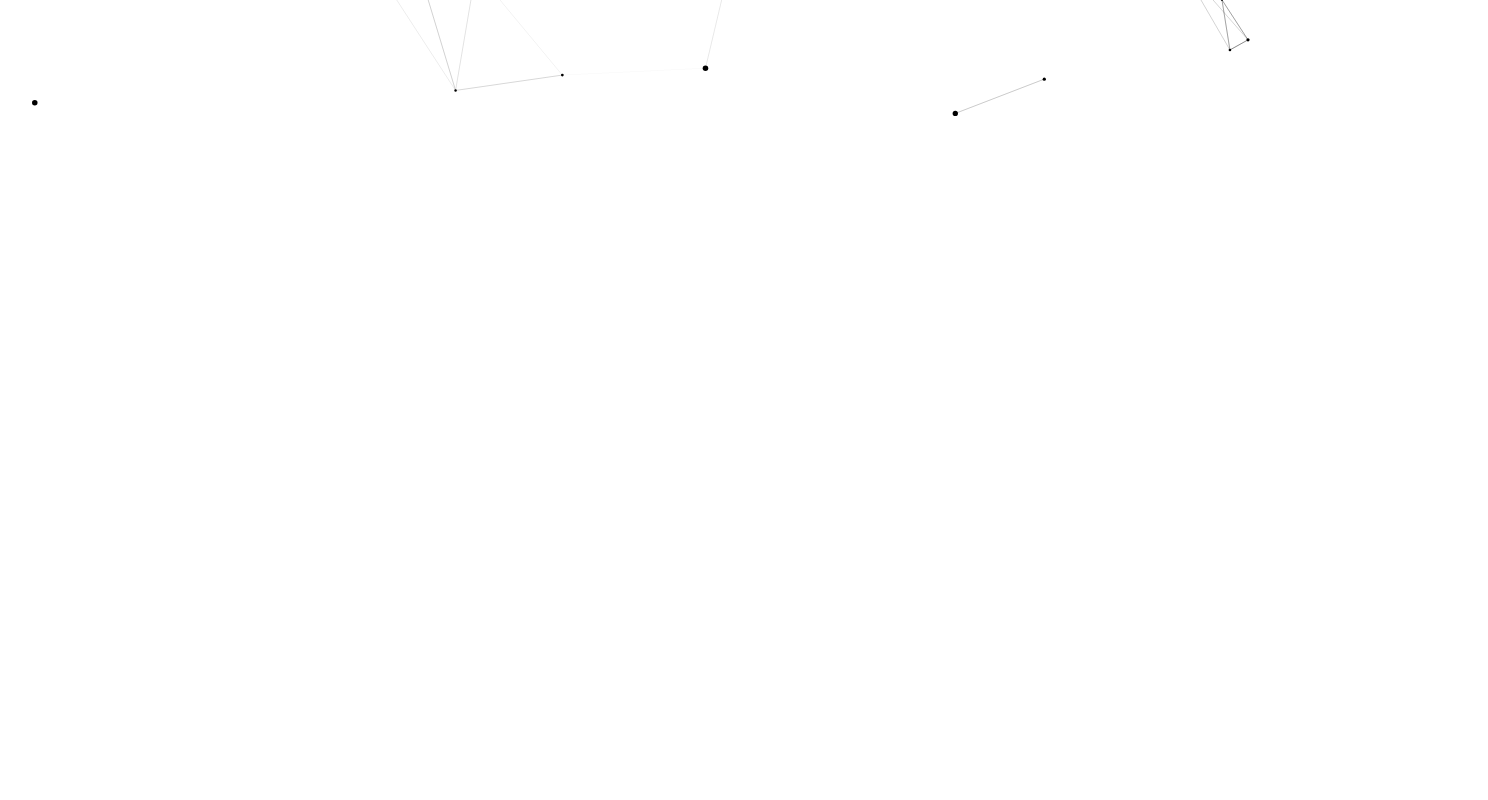
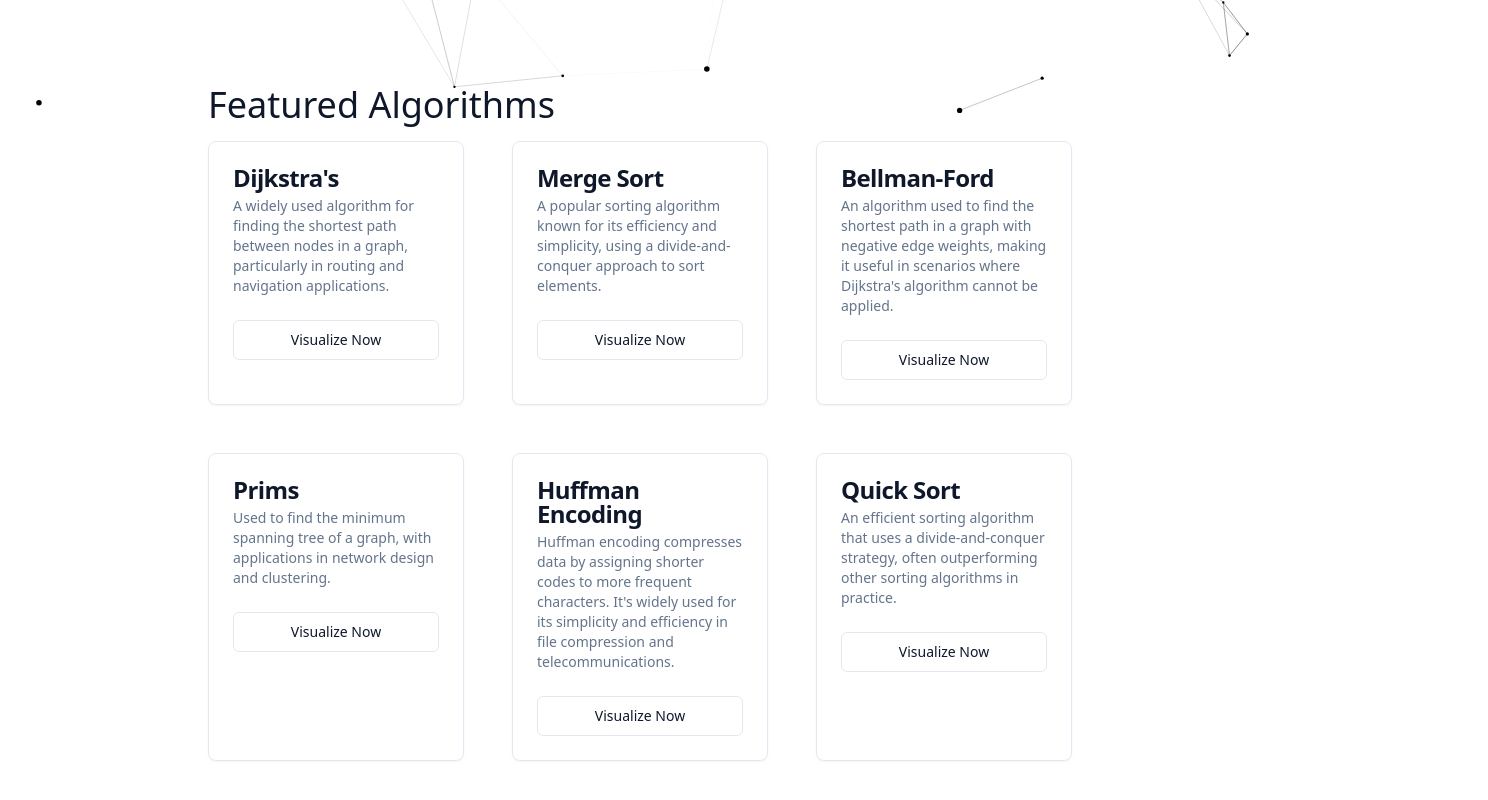
Before and after one commit to jhutchings99/algorithm-visualizer, a Next.js app in the folder src/public/: page / in a window 1280 px wide. Shown: the part 666-1466 px from the top of the page, 1488 px wide, since content can reach past the window. Before the commit the page ends 800 px from the top, so only its background shows below. Built offline with nearby package versions, Linux system fonts and the light colour scheme.

Commit message:
feat: add feature algorithms section onto landing page

```diff
--- a/src/public/app/page.tsx
+++ b/src/public/app/page.tsx
@@ -1,11 +1,156 @@
 import MainNavigation from "@/components/main-navigation";
 import ParticlesComponent from "@/components/particle-background";
+import { Button } from "@/components/ui/button";
+import {
+  Card,
+  CardContent,
+  CardDescription,
+  CardFooter,
+  CardHeader,
+  CardTitle,
+} from "@/components/ui/card";
+import Link from "next/link";
 
 export default function Home() {
   return (
     <main>
       <MainNavigation />
       <ParticlesComponent />
+
+      <div className="mt-40 mb-48 w-screen mx-52">
+        <h1 className="text-6xl font-bold pb-10">Welcome to Visualgorithms</h1>
+        <h2 className="text-4xl font-medium pb-4 text-wrap max-w-[60vw]">
+          Dive into Algorithms & Data Structures visually! Explore sorting,
+          graph traversal, trees, and more. Perfect for learners and developers
+          alike.
+        </h2>
+        <Button
+          variant="outline"
+          className="bg-transparent backdrop-blur-sm px-12 py-6 text-xl"
+        >
+          Learn More
+        </Button>
+      </div>
+
+      <div className="max-w-screen mx-52">
+        <h2 className="text-4xl font-medium pb-4">Featured Algorithms</h2>
+        <div className="flex justify-between">
+          <Card className="w-[20vw] backdrop-blur-sm bg-transparent">
+            <CardHeader>
+              <CardTitle>Dijkstra's</CardTitle>
+              <CardDescription>
+                A widely used algorithm for finding the shortest path between
+                nodes in a graph, particularly in routing and navigation
+                applications.
+              </CardDescription>
+            </CardHeader>
+            <CardFooter>
+              <Button
+                variant="outline"
+                className="bg-transparent backdrop-blur-sm w-full"
+              >
+                <Link href="graph/dijkstra">Visualize Now</Link>
+              </Button>
+            </CardFooter>
+          </Card>
+
+          <Card className="w-[20vw] backdrop-blur-sm bg-transparent">
+            <CardHeader>
+              <CardTitle>Merge Sort</CardTitle>
+              <CardDescription>
+                A popular sorting algorithm known for its efficiency and
+                simplicity, using a divide-and-conquer approach to sort
+                elements.
+              </CardDescription>
+            </CardHeader>
+            <CardFooter>
+              <Button
+                variant="outline"
+                className="bg-transparent backdrop-blur-sm w-full"
+              >
+                <Link href="array/merge-sort">Visualize Now</Link>
+              </Button>
+            </CardFooter>
+          </Card>
+
+          <Card className="w-[20vw] backdrop-blur-sm bg-transparent">
+            <CardHeader>
+              <CardTitle>Bellman-Ford </CardTitle>
+              <CardDescription>
+                An algorithm used to find the shortest path in a graph with
+                negative edge weights, making it useful in scenarios where
+                Dijkstra's algorithm cannot be applied.
+              </CardDescription>
+            </CardHeader>
+            <CardFooter>
+              <Button
+                variant="outline"
+                className="bg-transparent backdrop-blur-sm w-full"
+              >
+                <Link href="graph/bellman-ford">Visualize Now</Link>
+              </Button>
+            </CardFooter>
+          </Card>
+        </div>
+
+        <div className="flex max-w-screen justify-between py-12">
+          <Card className="w-[20vw] backdrop-blur-sm bg-transparent">
+            <CardHeader>
+              <CardTitle>Prims</CardTitle>
+              <CardDescription>
+                Used to find the minimum spanning tree of a graph, with
+                applications in network design and clustering.
+              </CardDescription>
+            </CardHeader>
+            <CardFooter>
+              <Button
+                variant="outline"
+                className="bg-transparent backdrop-blur-sm w-full"
+              >
+                <Link href="graph/dijkstra">Visualize Now</Link>
+              </Button>
+            </CardFooter>
+          </Card>
+
+          <Card className="w-[20vw] backdrop-blur-sm bg-transparent">
+            <CardHeader>
+              <CardTitle>Huffman Encoding</CardTitle>
+              <CardDescription>
+                Huffman encoding compresses data by assigning shorter codes to
+                more frequent characters. It's widely used for its simplicity
+                and efficiency in file compression and telecommunications.
+              </CardDescription>
+            </CardHeader>
+            <CardFooter>
+              <Button
+                variant="outline"
+                className="bg-transparent backdrop-blur-sm w-full"
+              >
+                <Link href="array/merge-sort">Visualize Now</Link>
+              </Button>
+            </CardFooter>
+          </Card>
+
+          <Card className="w-[20vw] backdrop-blur-sm bg-transparent">
+            <CardHeader>
+              <CardTitle>Quick Sort</CardTitle>
+              <CardDescription>
+                An efficient sorting algorithm that uses a divide-and-conquer
+                strategy, often outperforming other sorting algorithms in
+                practice.
+              </CardDescription>
+            </CardHeader>
+            <CardFooter>
+              <Button
+                variant="outline"
+                className="bg-transparent backdrop-blur-sm w-full"
+              >
+                <Link href="graph/bellman-ford">Visualize Now</Link>
+              </Button>
+            </CardFooter>
+          </Card>
+        </div>
+      </div>
     </main>
   );
 }
--- a/src/public/components/main-navigation.tsx
+++ b/src/public/components/main-navigation.tsx
@@ -257,7 +257,7 @@ const hashTable: { title: string; href: string; description: string }[] = [
 
 export default function MainNavigation() {
   return (
-    <NavigationMenu className="border-b">
+    <NavigationMenu className="border-b backdrop-blur-sm">
       <NavigationMenuList className="flex justify-between w-screen p-4">
         <div className="flex gap-2 items-center">
           <Image
@@ -272,7 +272,9 @@ export default function MainNavigation() {
         </div>
         <div className="flex gap-2">
           <NavigationMenuItem>
-            <NavigationMenuTrigger>Array</NavigationMenuTrigger>
+            <NavigationMenuTrigger className="bg-transparent">
+              Array
+            </NavigationMenuTrigger>
             <NavigationMenuContent>
               <ul className="grid w-[400px] gap-3 p-4 md:w-[500px] md:grid-cols-2 lg:w-[600px] ">
                 {array.map((algorithm) => (
@@ -288,7 +290,9 @@ export default function MainNavigation() {
             </NavigationMenuContent>
           </NavigationMenuItem>
           <NavigationMenuItem>
-            <NavigationMenuTrigger>Stack</NavigationMenuTrigger>
+            <NavigationMenuTrigger className="bg-transparent">
+              Stack
+            </NavigationMenuTrigger>
             <NavigationMenuContent>
               <ul className="grid w-[400px] gap-3 p-4 md:w-[500px] md:grid-cols-2 lg:w-[600px] ">
                 {stack.map((algorithm) => (
@@ -304,7 +308,9 @@ export default function MainNavigation() {
             </NavigationMenuContent>
           </NavigationMenuItem>
           <NavigationMenuItem>
-            <NavigationMenuTrigger>Queue</NavigationMenuTrigger>
+            <NavigationMenuTrigger className="bg-transparent">
+              Queue
+            </NavigationMenuTrigger>
             <NavigationMenuContent>
               <ul className="grid w-[400px] gap-3 p-4 md:w-[500px] md:grid-cols-2 lg:w-[600px] ">
                 {queue.map((algorithm) => (
@@ -320,7 +326,9 @@ export default function MainNavigation() {
             </NavigationMenuContent>
           </NavigationMenuItem>
           <NavigationMenuItem>
-            <NavigationMenuTrigger>Linked List</NavigationMenuTrigger>
+            <NavigationMenuTrigger className="bg-transparent">
+              Linked List
+            </NavigationMenuTrigger>
             <NavigationMenuContent>
               <ul className="grid w-[400px] gap-3 p-4 md:w-[500px] md:grid-cols-2 lg:w-[600px] ">
                 {linkedList.map((algorithm) => (
@@ -336,7 +344,9 @@ export default function MainNavigation() {
             </NavigationMenuContent>
           </NavigationMenuItem>
           <NavigationMenuItem>
-            <NavigationMenuTrigger>Tree</NavigationMenuTrigger>
+            <NavigationMenuTrigger className="bg-transparent">
+              Tree
+            </NavigationMenuTrigger>
             <NavigationMenuContent>
               <ul className="grid w-[400px] gap-3 p-4 md:w-[500px] md:grid-cols-2 lg:w-[600px] ">
                 {tree.map((algorithm) => (
@@ -352,7 +362,9 @@ export default function MainNavigation() {
             </NavigationMenuContent>
           </NavigationMenuItem>
           <NavigationMenuItem>
-            <NavigationMenuTrigger>Graph</NavigationMenuTrigger>
+            <NavigationMenuTrigger className="bg-transparent">
+              Graph
+            </NavigationMenuTrigger>
             <NavigationMenuContent>
               <ul className="grid w-[400px] gap-3 p-4 md:w-[500px] md:grid-cols-2 lg:w-[600px] ">
                 {graph.map((algorithm) => (
@@ -368,7 +380,9 @@ export default function MainNavigation() {
             </NavigationMenuContent>
           </NavigationMenuItem>
           <NavigationMenuItem>
-            <NavigationMenuTrigger>Hash Table</NavigationMenuTrigger>
+            <NavigationMenuTrigger className="bg-transparent">
+              Hash Table
+            </NavigationMenuTrigger>
             <NavigationMenuContent>
               <ul className="grid w-[400px] gap-3 p-4 md:w-[500px] md:grid-cols-2 lg:w-[600px] ">
                 {hashTable.map((algorithm) => (
--- a/src/public/components/particle-background.tsx
+++ b/src/public/components/particle-background.jsx
@@ -5,7 +5,7 @@ import { useEffect, useMemo, useState } from "react";
 import { loadSlim } from "@tsparticles/slim";
 import { useTheme } from "next-themes";
 
-const ParticlesComponent = (props: any) => {
+const ParticlesComponent = (props) => {
   const { theme } = useTheme();
   const [key, setKey] = useState(true);
 
--- /dev/null
+++ b/src/public/components/ui/card.tsx
@@ -0,0 +1,79 @@
+import * as React from "react"
+
+import { cn } from "@/lib/utils"
+
+const Card = React.forwardRef<
+  HTMLDivElement,
+  React.HTMLAttributes<HTMLDivElement>
+>(({ className, ...props }, ref) => (
+  <div
+    ref={ref}
+    className={cn(
+      "rounded-lg border bg-card text-card-foreground shadow-sm",
+      className
+    )}
+    {...props}
+  />
+))
+Card.displayName = "Card"
+
+const CardHeader = React.forwardRef<
+  HTMLDivElement,
+  React.HTMLAttributes<HTMLDivElement>
+>(({ className, ...props }, ref) => (
+  <div
+    ref={ref}
+    className={cn("flex flex-col space-y-1.5 p-6", className)}
+    {...props}
+  />
+))
+CardHeader.displayName = "CardHeader"
+
+const CardTitle = React.forwardRef<
+  HTMLParagraphElement,
+  React.HTMLAttributes<HTMLHeadingElement>
+>(({ className, ...props }, ref) => (
+  <h3
+    ref={ref}
+    className={cn(
+      "text-2xl font-semibold leading-none tracking-tight",
+      className
+    )}
+    {...props}
+  />
+))
+CardTitle.displayName = "CardTitle"
+
+const CardDescription = React.forwardRef<
+  HTMLParagraphElement,
+  React.HTMLAttributes<HTMLParagraphElement>
+>(({ className, ...props }, ref) => (
+  <p
+    ref={ref}
+    className={cn("text-sm text-muted-foreground", className)}
+    {...props}
+  />
+))
+CardDescription.displayName = "CardDescription"
+
+const CardContent = React.forwardRef<
+  HTMLDivElement,
+  React.HTMLAttributes<HTMLDivElement>
+>(({ className, ...props }, ref) => (
+  <div ref={ref} className={cn("p-6 pt-0", className)} {...props} />
+))
+CardContent.displayName = "CardContent"
+
+const CardFooter = React.forwardRef<
+  HTMLDivElement,
+  React.HTMLAttributes<HTMLDivElement>
+>(({ className, ...props }, ref) => (
+  <div
+    ref={ref}
+    className={cn("flex items-center p-6 pt-0", className)}
+    {...props}
+  />
+))
+CardFooter.displayName = "CardFooter"
+
+export { Card, CardHeader, CardFooter, CardTitle, CardDescription, CardContent }
```
